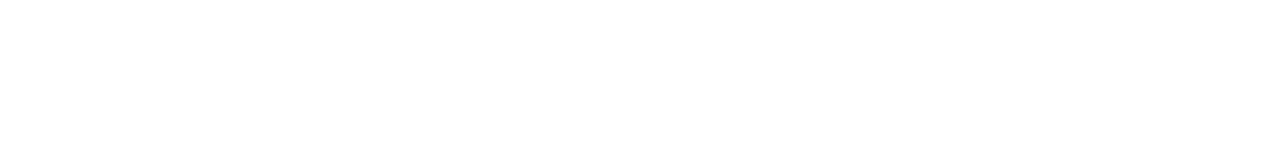
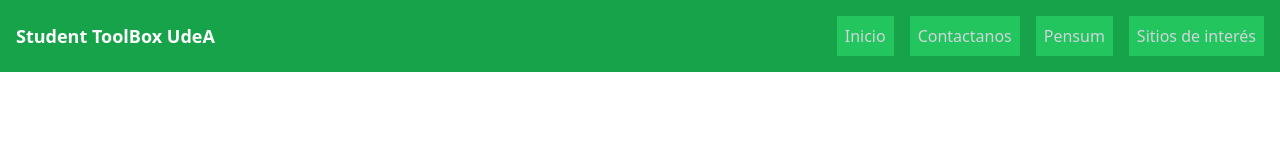
Before and after one commit to restrepotorres/studentToolBox_UdeA, an Astro site: page /about in a window 1280 px wide. Built offline with nearby package versions, Linux system fonts and the light colour scheme; Astro itself is replaced by a stand-in of ours.

Commit message:
feat: created nav bar template
Also updated the basic layout

```diff
--- /dev/null
+++ b/src/components/NavBar.astro
@@ -0,0 +1,25 @@
+---
+const links = [
+  { name: "Inicio", href: "/" },
+  { name: "Contactanos", href: "/about" },
+  { name: "Pensum", href: "/pensum" },
+  { name: "Sitios de interés", href: "/links" },
+];
+---
+
+<nav class="bg-green-600 p-4">
+  <div class="container mx-auto flex justify-between items-center">
+    <div class="text-white text-lg font-bold">Student ToolBox UdeA</div>
+    <ul class="flex space-x-4">
+      {links.map(link => (
+        <li>
+            <a href = {link.href} class = "text-gray-300 hover:text-white">
+                <button type="button" class="bg-green-500 p-2">
+                {link.name}
+                </button>
+            </a>
+        </li>
+      ))}
+    </ul>
+  </div>
+</nav>
--- a/src/layouts/Layout.astro
+++ b/src/layouts/Layout.astro
@@ -1,22 +1,27 @@
 ---
+import NavBar from "../components/NavBar.astro";
+
 interface Props {
 	title: string;
+	description: string;
 }
 
 const { title } = Astro.props;
+const { description } = Astro.props;
 ---
 
 <!doctype html>
 <html lang="en">
 	<head>
 		<meta charset="UTF-8" />
-		<meta name="description" content="Student ToolBox UdeA" />
+		<meta name="description" content={description} />
 		<meta name="viewport" content="width=device-width" />
 		<link rel="icon" type="image/svg+xml" href="/favicon.svg" />
 		<meta name="generator" content={Astro.generator} />
 		<title>{title}</title>
 	</head>
 	<body>
+		<nav><NavBar/></nav>
 		<slot />
 	</body>
 </html>
--- a/src/pages/about.astro
+++ b/src/pages/about.astro
@@ -2,6 +2,6 @@
 import Layout from "../layouts/Layout.astro"
 ---
 
-<Layout title="About">
+<Layout title="About" description="Sobre nosotros...">
 
 </Layout>
--- a/src/pages/biblioTech.astro
+++ b/src/pages/biblioTech.astro
@@ -2,6 +2,6 @@
 import Layout from "../layouts/Layout.astro"
 ---
 
-<Layout title="Biblioteca de Recursos">
+<Layout title="Banco de Recursos" description="Biblioteca de tecnologías">
 
 </Layout>
--- a/src/pages/index.astro
+++ b/src/pages/index.astro
@@ -2,7 +2,7 @@
 import Layout from '../layouts/Layout.astro';
 ---
 
-<Layout title="Student ToolBox UdeA">
+<Layout title="Student ToolBox UdeA" description='Página principal'>
 	<main>
 
 	</main>
--- a/src/pages/links.astro
+++ b/src/pages/links.astro
@@ -2,6 +2,6 @@
 import Layout from "../layouts/Layout.astro"
 ---
 
-<Layout title="Usefull Links">
+<Layout title="Sitios Externos" description="Usefull links">
 
 </Layout>
--- a/src/pages/pensum.astro
+++ b/src/pages/pensum.astro
@@ -1,7 +1,7 @@
 ---
-import DLayout from "../layouts/DoubleNavLayout.astro";
+import Layout from "../layouts/Layout.astro"
 ---
 
-<DLayout>
+<Layout title="Pensum interactivo" description="Pensum interactivo">
 
-</DLayout>
+</Layout>
```
